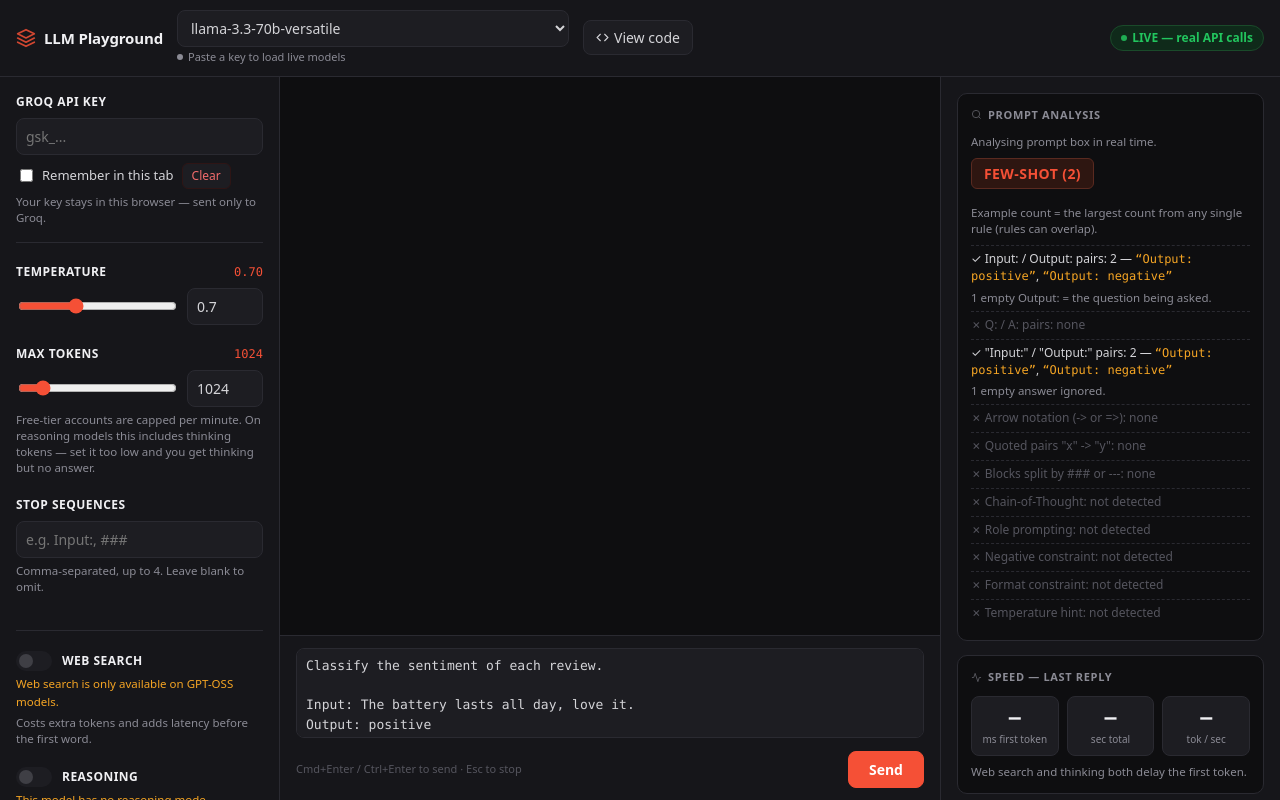
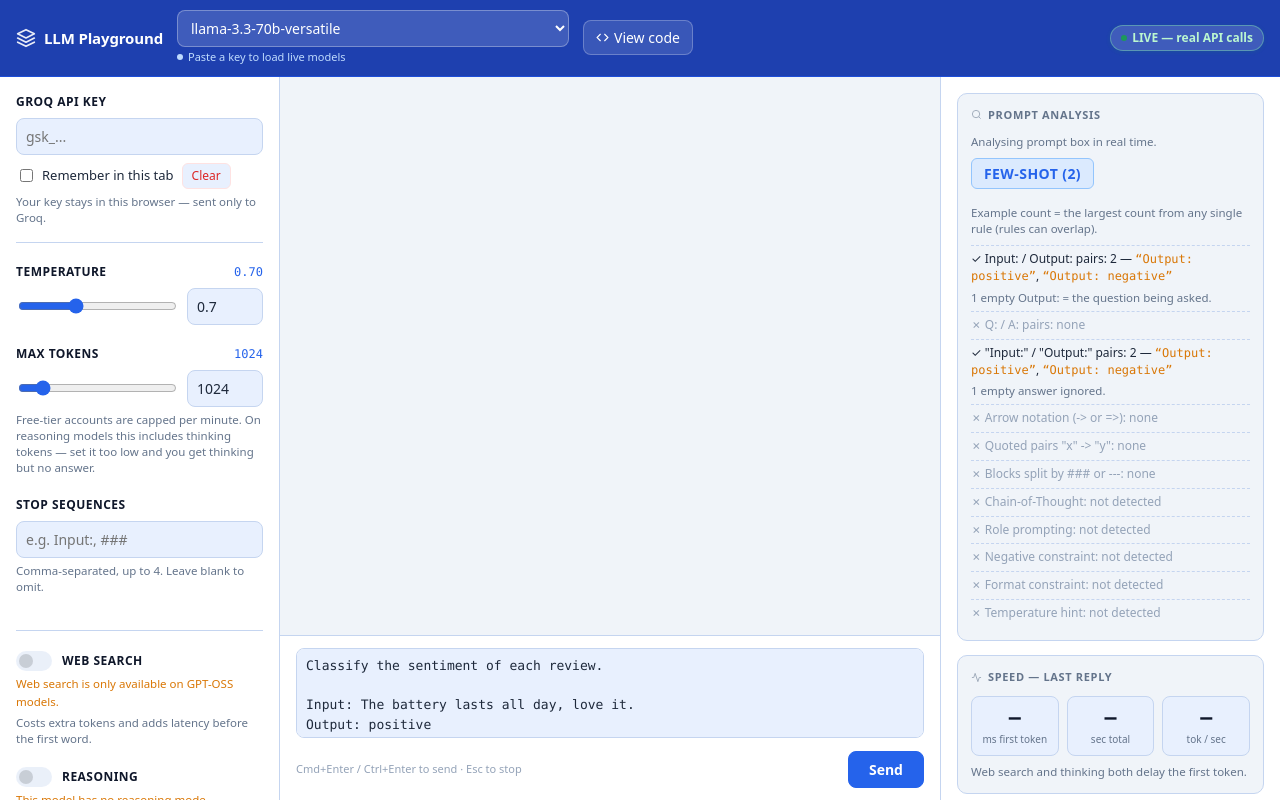
Before and after one commit to samrudhaborse-sam/groq_playground, a plain HTML site: page index.html in a window 1280 px wide. Drawn offline with Linux system fonts and the light colour scheme.

Commit message:
Change theme

```diff
--- a/index.html
+++ b/index.html
@@ -3,30 +3,30 @@
 <head>
 <meta charset="UTF-8">
 <meta name="viewport" content="width=device-width, initial-scale=1">
-<meta name="theme-color" content="#0e0e10">
+<meta name="theme-color" content="#ffffff">
 <title>LLM Playground</title>
 <style>
 /* ==================================================================
-   1. COLOURS AND FONTS
+   1. COLOURS AND FONTS  — White & Blue Theme
    ================================================================== */
 :root {
-  --bg: #0e0e10;
-  --panel: #16161a;
-  --panel-2: #1d1d22;
-  --border: #2a2a31;
-  --text: #d4d4d8;
-  --text-strong: #f0f0f3;
-  --muted: #8b8b95;
-  --faint: #55555e;
-  --accent: #f55036;
-  --accent-dim: #2e1611;
-  --green: #22c55e;
-  --green-dim: #0f2a1a;
-  --amber: #f5a524;
-  --amber-dim: #33260c;
-  --red: #f26b6b;
-  --red-dim: #2e1515;
-  --code-bg: #0a0a0c;
+  --bg: #f0f4f9;
+  --panel: #ffffff;
+  --panel-2: #e8f0fe;
+  --border: #c5d5f0;
+  --text: #1e293b;
+  --text-strong: #0f172a;
+  --muted: #64748b;
+  --faint: #94a3b8;
+  --accent: #2563eb;
+  --accent-dim: #dbeafe;
+  --green: #16a34a;
+  --green-dim: #dcfce7;
+  --amber: #d97706;
+  --amber-dim: #fef3c7;
+  --red: #dc2626;
+  --red-dim: #fee2e2;
+  --code-bg: #f1f5f9;
   --mono: ui-monospace, SFMono-Regular, Menlo, Consolas, monospace;
   --sans: system-ui, -apple-system, "Segoe UI", Roboto, sans-serif;
   --radius: 8px;
@@ -52,15 +52,15 @@ a { color: var(--accent); }
    ================================================================== */
 .topbar {
   display: flex; align-items: center; gap: 14px; flex-wrap: wrap;
-  padding: 10px 16px; background: var(--panel);
-  border-bottom: 1px solid var(--border);
+  padding: 10px 16px; background: #1e40af;
+  border-bottom: 1px solid #1d4ed8;
   position: sticky; top: 0; z-index: 5;
 }
 .topbar-brand { display: flex; align-items: center; gap: 8px; }
-.topbar-brand svg { opacity: 0.85; }
-.topbar h1 { font-size: 15px; margin: 0; color: var(--text-strong); letter-spacing: -0.01em; }
+.topbar-brand svg { opacity: 0.9; }
+.topbar h1 { font-size: 15px; margin: 0; color: #ffffff; letter-spacing: -0.01em; }
 .model-picker { display: flex; flex-direction: column; min-width: 240px; }
-#modelsStatus { font-size: 11px; color: var(--muted); margin-top: 2px; display: flex; align-items: center; gap: 5px; }
+#modelsStatus { font-size: 11px; color: #bfdbfe; margin-top: 2px; display: flex; align-items: center; gap: 5px; }
 .status-dot { width: 6px; height: 6px; border-radius: 50%; background: var(--muted); flex-shrink: 0; }
 .status-dot.live { background: var(--green); box-shadow: 0 0 6px var(--green); }
 .status-dot.loading { background: var(--amber); animation: pulse 1s infinite; }
@@ -68,9 +68,10 @@ a { color: var(--accent); }
 @keyframes pulse { 0%,100% { opacity: 1; } 50% { opacity: 0.3; } }
 .spacer { flex: 1; }
 .live-badge {
-  background: var(--green-dim); color: var(--green); border: 1px solid #1a4a2a;
+  background: rgba(255,255,255,0.15); color: #bbf7d0; border: 1px solid rgba(134,239,172,0.4);
   border-radius: 999px; padding: 3px 10px; font-size: 12px; font-weight: 600;
   display: flex; align-items: center; gap: 5px;
+  box-shadow: 0 1px 4px rgba(22,163,74,0.15);
 }
 .live-dot { width: 6px; height: 6px; border-radius: 50%; background: var(--green); animation: pulse 2s infinite; }
 
@@ -122,15 +123,15 @@ button {
   border-radius: var(--radius); padding: 6px 12px; font: inherit; cursor: pointer;
   transition: border-color var(--transition), background var(--transition), color var(--transition);
 }
-button:hover { border-color: var(--muted); background: #25252c; }
+button:hover { border-color: var(--accent); background: var(--accent-dim); }
 button:active { transform: scale(0.97); }
 button.primary {
   background: var(--accent); border-color: var(--accent); color: #fff;
   font-weight: 600; padding: 7px 20px;
 }
-button.primary:hover { background: #e8402a; border-color: #e8402a; }
+button.primary:hover { background: #1d4ed8; border-color: #1d4ed8; }
 button.stop { background: var(--red-dim); border-color: var(--red); color: var(--red); font-weight: 600; padding: 7px 20px; }
-button.stop:hover { background: #3a1c1c; }
+button.stop:hover { background: #fecaca; }
 button.small { padding: 3px 9px; font-size: 12px; border-radius: 6px; }
 button.wide { width: 100%; margin-top: 22px; }
 button.danger { color: var(--red); border-color: var(--red-dim); }
@@ -176,13 +177,14 @@ button.danger:hover { background: var(--red-dim); border-color: var(--red); }
 @keyframes fadeIn { from { opacity: 0; transform: translateY(4px); } to { opacity: 1; transform: none; } }
 
 .msg.user {
-  align-self: flex-end; background: var(--accent-dim); border-color: #5a2a20;
+  align-self: flex-end; background: var(--accent); color: #fff; border-color: #1d4ed8;
   white-space: pre-wrap; font: 13px/1.5 var(--mono);
   border-bottom-right-radius: 4px;
 }
 .msg.assistant {
   align-self: flex-start; width: 86%; background: var(--panel);
-  border-bottom-left-radius: 4px;
+  border-color: var(--border); border-bottom-left-radius: 4px;
+  box-shadow: 0 1px 4px rgba(37,99,235,0.07);
 }
 .notice {
   align-self: center; color: var(--muted); font-size: 12px; text-align: center;
@@ -247,7 +249,7 @@ details pre, .thinking-text {
   background: var(--panel-2); color: var(--text); text-decoration: none;
   transition: border-color var(--transition), background var(--transition);
 }
-.source-card:hover { border-color: var(--accent); background: var(--accent-dim); }
+.source-card:hover { border-color: var(--accent); background: var(--accent-dim); color: var(--accent); }
 .source-card .title { font-size: 12.5px; }
 .source-card .host { font-size: 11px; color: var(--muted); margin-top: 2px; }
 
@@ -273,6 +275,25 @@ details pre, .thinking-text {
 }
 #scrollPill:hover { color: var(--text); border-color: var(--muted); }
 
+/* Topbar overrides — white text on blue */
+.topbar select {
+  background: rgba(255,255,255,0.15); color: #fff;
+  border-color: rgba(255,255,255,0.3);
+}
+.topbar select option { background: #1e3a8a; color: #fff; }
+.topbar #statusText { color: #bfdbfe; }
+.topbar #statusDot { background: #bfdbfe; }
+.topbar #statusDot.live { background: #86efac; box-shadow: 0 0 6px #86efac; }
+.topbar #statusDot.loading { background: #fde68a; animation: pulse 1s infinite; }
+.topbar #statusDot.error { background: #fca5a5; }
+#viewCodeBtn {
+  background: rgba(255,255,255,0.12); color: #fff;
+  border-color: rgba(255,255,255,0.25);
+}
+#viewCodeBtn:hover {
+  background: rgba(255,255,255,0.22); border-color: rgba(255,255,255,0.4);
+}
+
 /* Composer */
 .chat-wrapper { position: relative; display: flex; flex-direction: column; flex: 1; min-height: 0; }
 .composer { border-top: 1px solid var(--border); padding: 12px 16px; background: var(--panel); }
@@ -299,7 +320,7 @@ details pre, .thinking-text {
 .verdict {
   display: inline-flex; align-items: center; gap: 6px;
   font-weight: 700; font-size: 14px; padding: 4px 12px; border-radius: 6px;
-  background: var(--accent-dim); color: var(--accent); border: 1px solid #5a2a20;
+  background: var(--accent-dim); color: var(--accent); border: 1px solid #93c5fd;
   letter-spacing: 0.03em;
 }
 .chips { display: flex; flex-wrap: wrap; gap: 5px; margin: 8px 0; }
@@ -340,7 +361,7 @@ table.usage .row-total td { color: var(--text-strong); font-weight: 600; }
    ================================================================== */
 .modal {
   position: fixed; inset: 0; z-index: 10;
-  background: rgba(0,0,0,0.75); backdrop-filter: blur(4px);
+  background: rgba(30,64,175,0.18); backdrop-filter: blur(4px);
   display: flex; align-items: center; justify-content: center; padding: 16px;
   animation: fadeIn 0.1s ease;
 }
@@ -386,7 +407,7 @@ table.usage .row-total td { color: var(--text-strong); font-weight: 600; }
 <!-- ===================== TOP BAR ===================== -->
 <header class="topbar">
   <div class="topbar-brand">
-    <svg width="20" height="20" viewBox="0 0 24 24" fill="none" stroke="var(--accent)" stroke-width="2" stroke-linecap="round" stroke-linejoin="round">
+    <svg width="20" height="20" viewBox="0 0 24 24" fill="none" stroke="#ffffff" stroke-width="2" stroke-linecap="round" stroke-linejoin="round">
       <path d="M12 2L2 7l10 5 10-5-10-5z"/><path d="M2 17l10 5 10-5"/><path d="M2 12l10 5 10-5"/>
     </svg>
     <h1>LLM Playground</h1>
```
